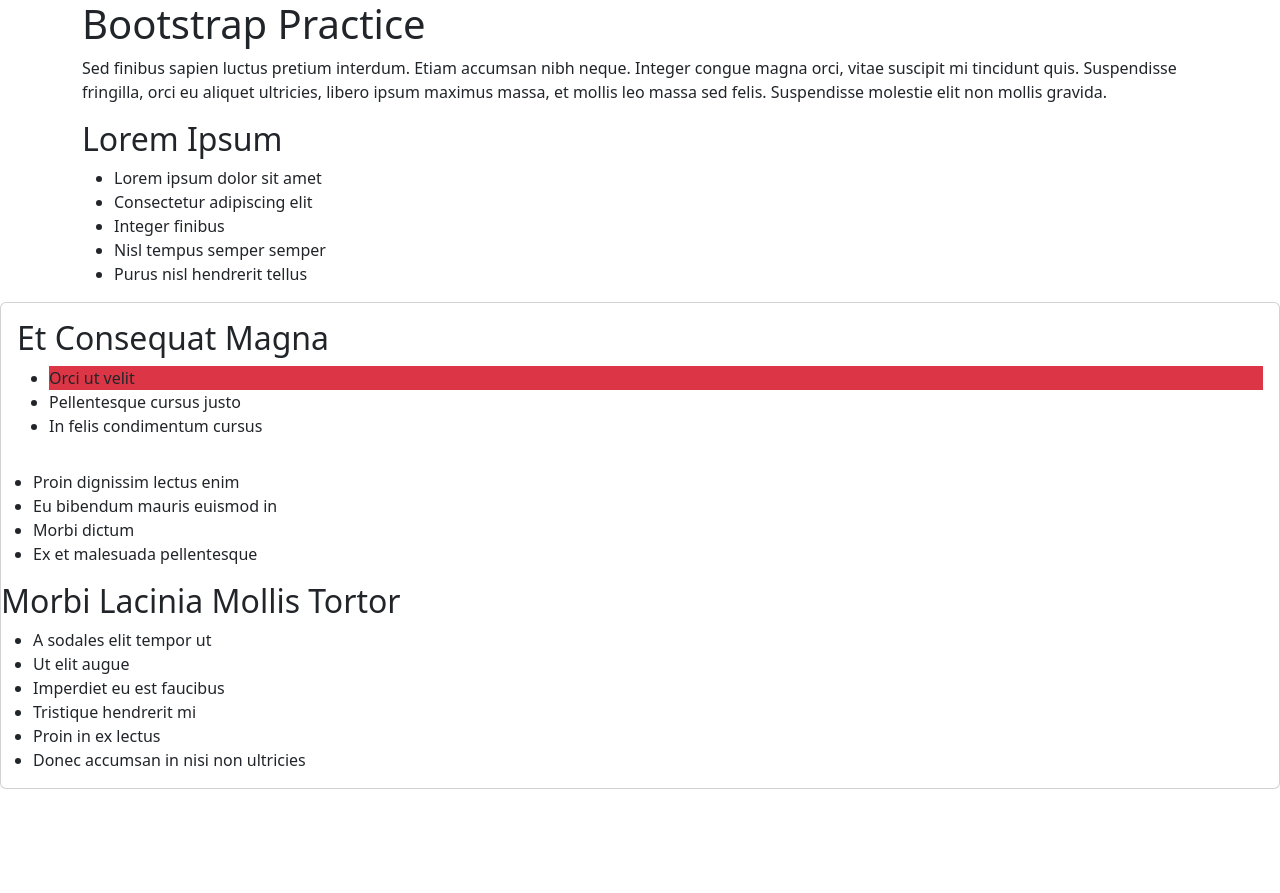
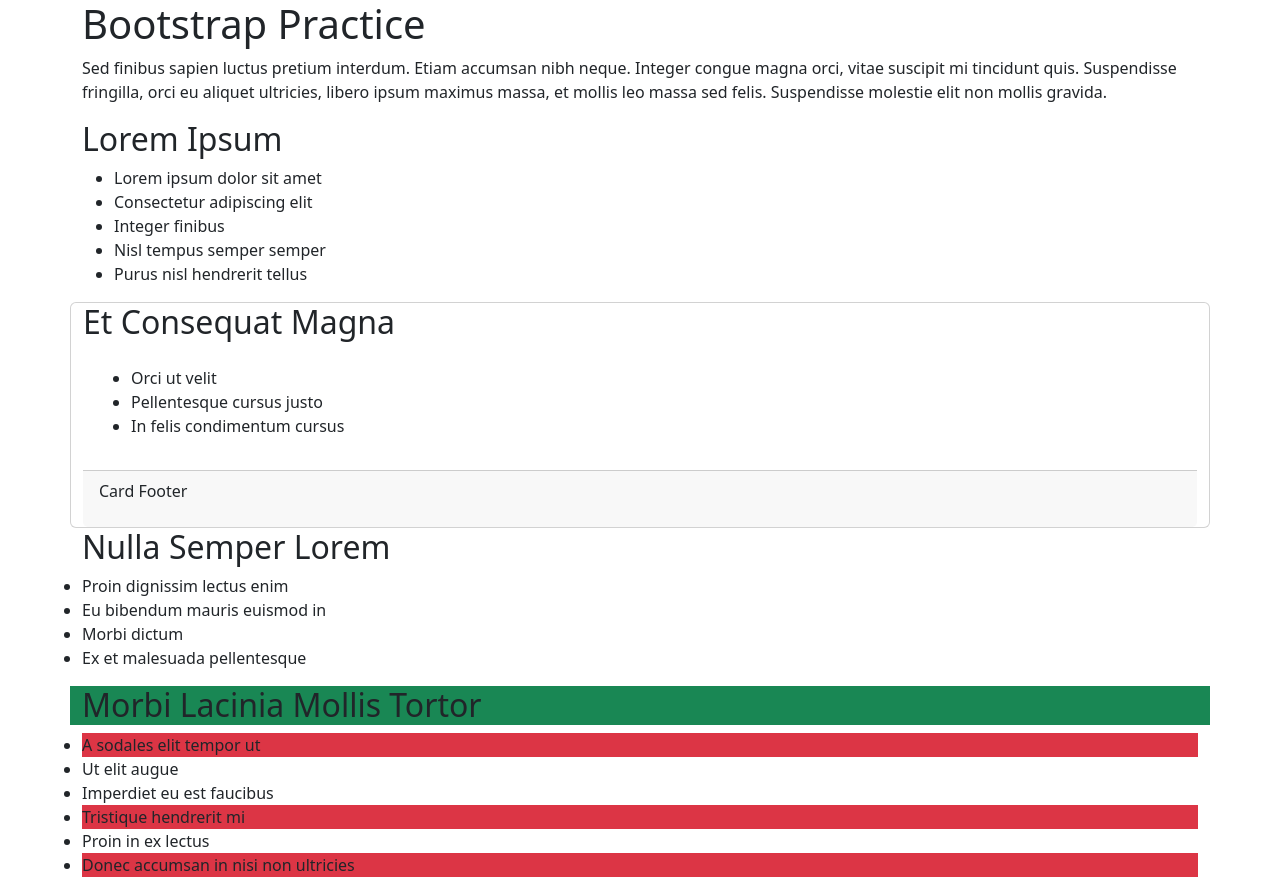
Before and after one commit to Robinchaplin/Bootstrap, a plain HTML site: page index.html in a window 1280 px wide. Before the commit the page ends 800 px from the top, so only its background shows below. Drawn offline with Linux system fonts and the light colour scheme.

Commit message:
add all the changes done

```diff
--- a/index.html
+++ b/index.html
@@ -9,9 +9,12 @@
 </head>
 <body>
     <div class="container">
+        <div class="row">
           <div class="jumbotron">
             <h1>Bootstrap Practice</h1>
             <p>Sed finibus sapien luctus pretium interdum. Etiam accumsan nibh neque. Integer congue magna orci, vitae suscipit mi tincidunt quis. Suspendisse fringilla, orci eu aliquet ultricies, libero ipsum maximus massa, et mollis leo massa sed felis. Suspendisse molestie elit non mollis gravida.</p>
+          </div>
+          <div class="well">
             <h2>Lorem Ipsum</h2>
             <ul>
               <li>Lorem ipsum dolor sit amet</li>
@@ -22,29 +25,39 @@
             </ul>
           </div>
         </div>
-    <div class="card">
+        <div class="row">
+          <div class="card card-info">
+            <div class="card-heading">
+              <h2 class="card-title">Et Consequat Magna</h2>
+            </div>
             <div class="card-body">
-    <h2>Et Consequat Magna</h2>
               <ul>
-      <li class="bg-danger">Orci ut velit</li>
+                <li>Orci ut velit</li>
                 <li>Pellentesque cursus justo</li>
                 <li>In felis condimentum cursus</li>
               </ul>
             </div>
+            <div class="card-footer">
+              <p>Card Footer</p>
+            </div>
+          </div>
+          <h2>Nulla Semper Lorem</h2>
           <ul>
             <li>Proin dignissim lectus enim</li>
             <li>Eu bibendum mauris euismod in</li>
             <li>Morbi dictum</li>
             <li>Ex et malesuada pellentesque</li>
           </ul>
-    <h2>Morbi Lacinia Mollis Tortor</h2>
+          <h2 class="bg-success">Morbi Lacinia Mollis Tortor</h2>
           <ul>
-      <li>A sodales elit tempor ut</li>
+            <li class="bg-danger">A sodales elit tempor ut</li>
             <li>Ut elit augue</li>
             <li>Imperdiet eu est faucibus</li>
-      <li>Tristique hendrerit mi</li>
+            <li class="bg-danger">Tristique hendrerit mi</li>
             <li>Proin in ex lectus</li>
-      <li>Donec accumsan in nisi non ultricies</li>
+            <li class="bg-danger">Donec accumsan in nisi non ultricies</li>
           </ul>
+        </div>
+      </div>
 </body>
 </html>
```
Lines whose indentation alone changed are shown as unchanged.
